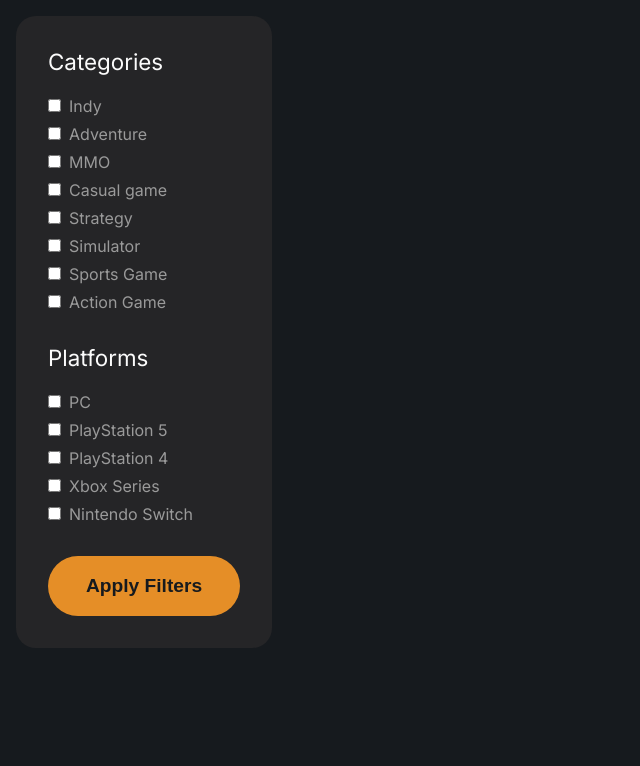
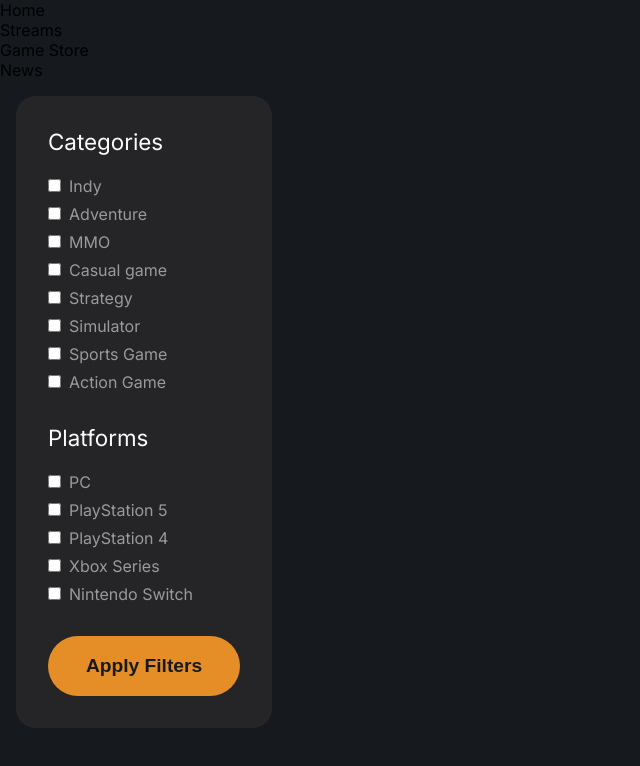
Before and after one commit to HaveFunDev/don-t-buy, a React (Vite) app: page / in a window 1280 px wide. Shown: the top 766 px of the page, without its empty margins (0-640 px from the left). Built offline with nearby package versions, Linux system fonts and the light colour scheme.

Commit message:
create template of navbar

```diff
--- a/src/App.tsx
+++ b/src/App.tsx
@@ -1,10 +1,11 @@
 import { BrowserRouter } from "react-router-dom";
 import Sidebar from "./components/filter/sidebar/Sidebar";
+import Navbar from './components/navigation/Navbar'
 
 function App() {
 	return (
 		<div>
-			{/* Navbar here */}
+			<Navbar />
 			<BrowserRouter>
 				{/* Please change it later to styles.container */}
 				<div className="container">
--- /dev/null
+++ b/src/components/navigation/CartIcon/CartIcon.tsx
@@ -0,0 +1,8 @@
+import styles from '/.CartIcon.module.scss'
+
+
+const CartIcon = () => {
+
+}
+
+export default CartIcon
--- /dev/null
+++ b/src/components/navigation/FavouriteIcon/FavouriteIcon.tsx
@@ -0,0 +1,7 @@
+import styles from './FavouriteIcon.module.scss'
+
+const FavouriteIcon =() => {
+
+}
+
+export default FavouriteIcon
--- /dev/null
+++ b/src/components/navigation/Navbar.tsx
@@ -0,0 +1,28 @@
+import styles from './Navbar.module.scss'
+
+import CartIcon from './CartIcon/CartIcon'
+import FavouriteIcon from './FavouriteIcon/FavouriteIcon'
+import ProfileIcon from './ProfileIcon/ProfileIcon'
+
+const categories = [
+    'Home', 'Streams','Game Store','News'
+]
+
+const Navbar = () => {
+return <nav>
+    <div>
+   <ul>
+    {categories.map(item=><li>{item}</li>)}
+   </ul>
+   </div>
+   <div>
+    <CartIcon/>
+    <FavouriteIcon/>
+    <ProfileIcon/>
+   </div>
+
+</nav>
+}
+
+
+export default Navbar
--- /dev/null
+++ b/src/components/navigation/ProfileIcon/ProfileIcon.tsx
@@ -0,0 +1,5 @@
+import styles from '/ProfileIcon.module.scss'
+
+const ProfileIcon =()=>{}
+
+export default ProfileIcon
```
Also changed, not shown: src/components/navigation/CartIcon/CartIcon.module.scss (added), src/components/navigation/FavouriteIcon/FavouriteIcon.module.scss (added), src/components/navigation/Navbar.module.scss (added), src/components/navigation/ProfileIcon/ProfileIcon.module.scss (added).
